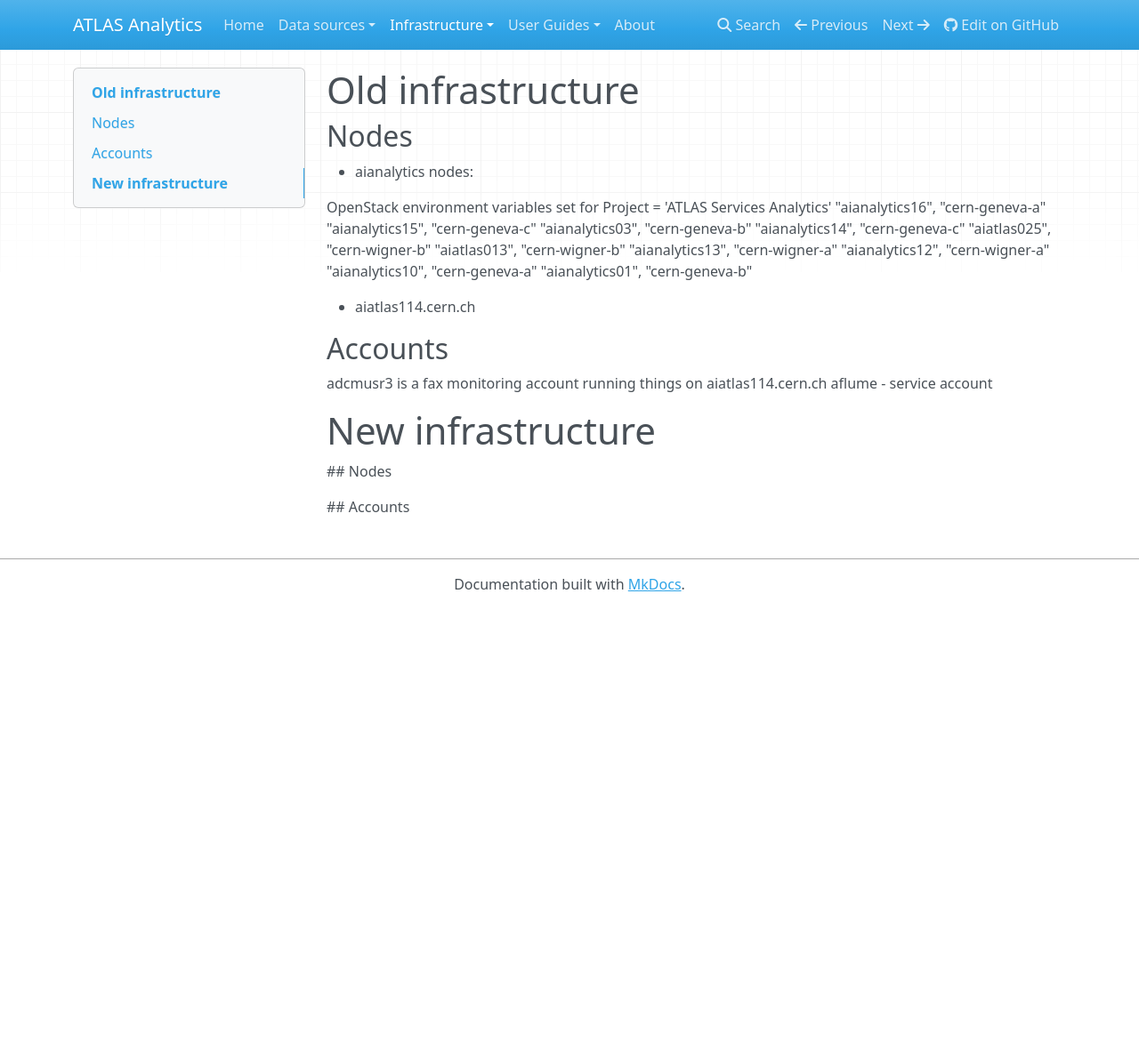
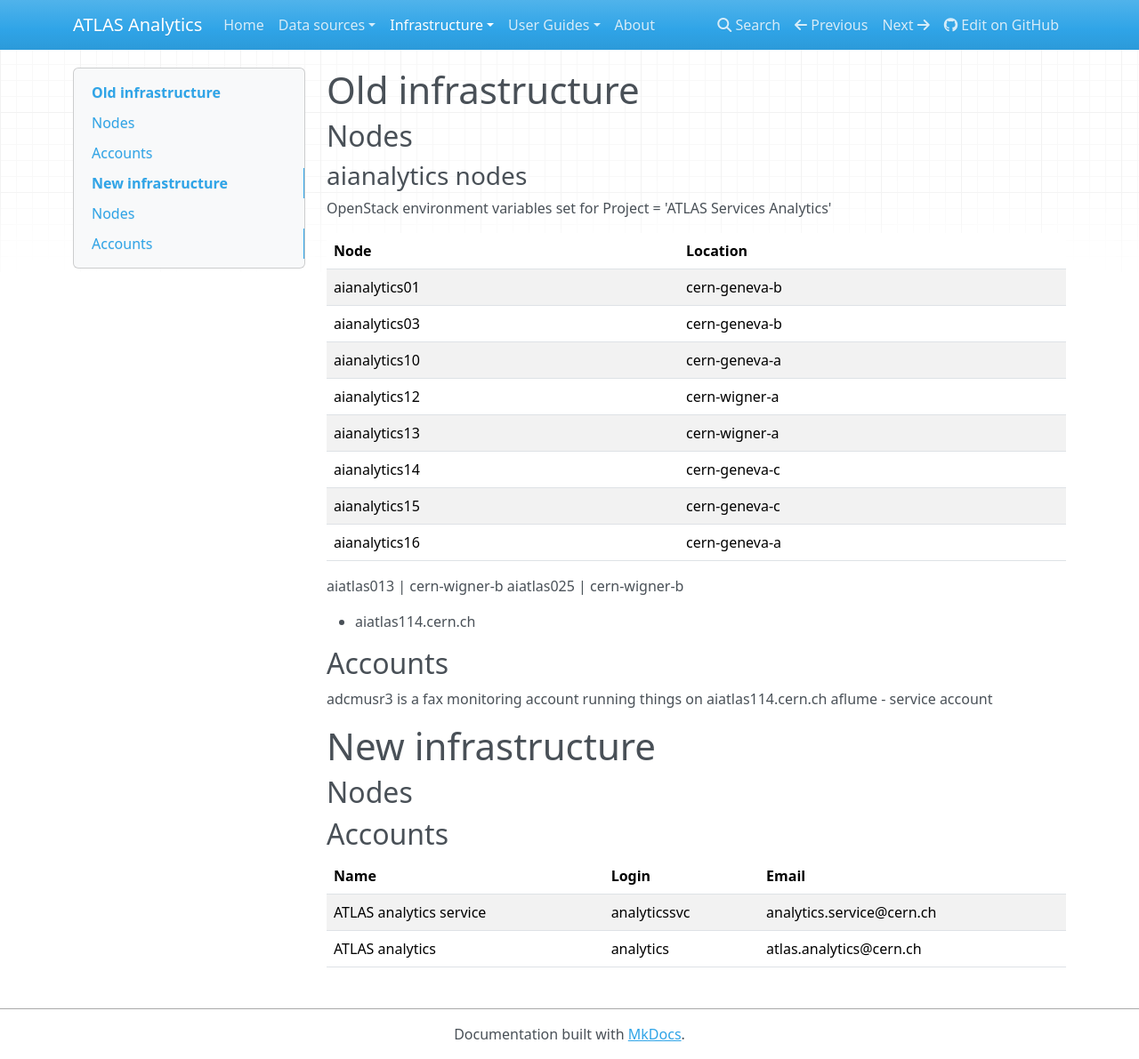
Before and after one commit to ATLAS-Analytics/ATLAS-Analytics, an MkDocs documentation site: the page built from docs/infrastructure/computing_nodes.md, in a window 1280 px wide and 1191 px high. Shown: the whole window at 89% size. Built offline with MkDocs 1.6.1, drawn with Linux system fonts in a browser that asks for light colours; nearby versions of some CDN libraries; old or Windows-style settings are respelled for this version of MkDocs.

Commit message:
adding a bit of FTS and infrastructure

```diff
--- a/docs/infrastructure/computing_nodes.md
+++ b/docs/infrastructure/computing_nodes.md
@@ -1,19 +1,24 @@
 #Old infrastructure
 
 ## Nodes
-* aianalytics nodes:
+
+### aianalytics nodes
 
   OpenStack environment variables set for Project = 'ATLAS Services Analytics'
-"aianalytics16", "cern-geneva-a"
-"aianalytics15", "cern-geneva-c"
-"aianalytics03", "cern-geneva-b"
-"aianalytics14", "cern-geneva-c"
-"aiatlas025", "cern-wigner-b"
-"aiatlas013", "cern-wigner-b"
-"aianalytics13", "cern-wigner-a"
-"aianalytics12", "cern-wigner-a"
-"aianalytics10", "cern-geneva-a"
-"aianalytics01", "cern-geneva-b"
+
+Node | Location
+-----|-------
+aianalytics01 | cern-geneva-b
+aianalytics03 | cern-geneva-b
+aianalytics10 | cern-geneva-a
+aianalytics12 | cern-wigner-a
+aianalytics13 | cern-wigner-a
+aianalytics14 | cern-geneva-c
+aianalytics15 | cern-geneva-c
+aianalytics16 | cern-geneva-a
+
+aiatlas013 | cern-wigner-b
+aiatlas025 | cern-wigner-b
 
 * aiatlas114.cern.ch
 
@@ -23,6 +28,11 @@
 
 #New infrastructure
 
- ## Nodes
+## Nodes
 
- ## Accounts
+## Accounts
+
+Name | Login | Email
+----|----|----
+ATLAS analytics service | analyticssvc | analytics.service@cern.ch
+ATLAS analytics  | analytics | atlas.analytics@cern.ch
```
Also changed, not shown: docs/data-sources/fts.md (+35 -0 lines), docs/index.md (+5 -12 lines).
